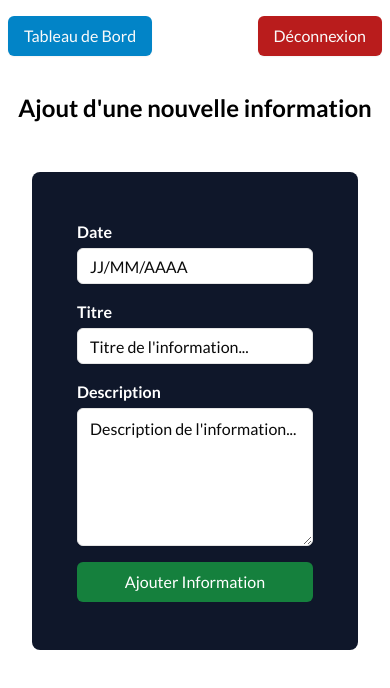
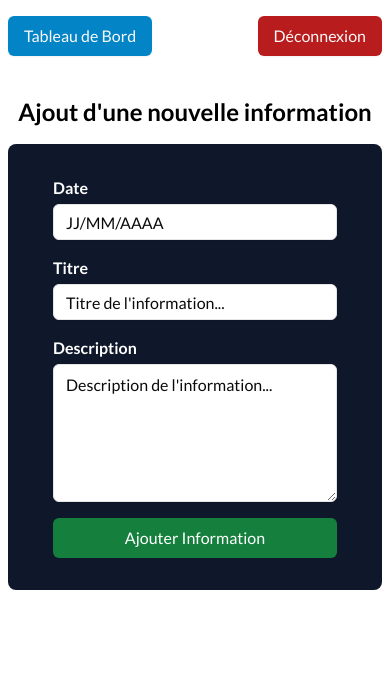
Before and after one commit to SebastienLaurentt/Galopins-Next-V2, a Next.js app: page /account/addnews in a window 390 px wide. Shown: the top 688 px of the page. Built offline with nearby package versions, Linux system fonts and the light colour scheme.

Commit message:
update css

```diff
--- a/app/(auth)/account/addnews/page.tsx
+++ b/app/(auth)/account/addnews/page.tsx
@@ -73,14 +73,13 @@ const AccountNewsAdd = () => {
   };
 
   return (
-    <div className="p-4">
     <main className="text-white">
       <AccountSectionHeader title="Ajout d'une nouvelle information" />
-        <div className="mx-2 px-2 md:mx-6 xl:mx-auto xl:max-w-screen-xl xl:px-16">
-          <div className="mt-12 flex flex-col items-center justify-center rounded-lg bg-slate-900 p-4">
+      <div className="mx-2 md:mx-6 xl:mx-auto xl:max-w-screen-xl xl:px-16">
+        <div className="mt-2 flex flex-col items-center justify-center rounded-lg bg-slate-900 p-4">
           <form
             onSubmit={handleSubmit}
-              className="flex w-[300px] flex-col gap-y-4  p-8 text-center md:w-[400px] lg:w-[500px]"
+            className="flex w-[300px] flex-col gap-y-4  px-2 py-4 text-center md:w-[400px] md:px-4 lg:w-[500px]"
           >
             <div className="space-y-1 text-left">
               <Label>Date</Label>
@@ -115,7 +114,6 @@ const AccountNewsAdd = () => {
         </div>
       </div>
     </main>
-    </div>
   );
 };
 
--- a/app/(auth)/account/addrando/page.tsx
+++ b/app/(auth)/account/addrando/page.tsx
@@ -154,14 +154,13 @@ const AccountRandoAdd = () => {
   };
 
   return (
-    <div className="p-4">
     <main className="text-white">
       <AccountSectionHeader title="Ajout d'une nouvelle randonnée" />
-        <div className="mx-2 px-2 md:mx-6 xl:mx-auto xl:max-w-screen-xl xl:px-16">
+      <div className="mx-2 md:mx-6 xl:mx-auto xl:max-w-screen-xl xl:px-16">
         <div className="mt-2 flex flex-col items-center justify-center rounded-md bg-slate-900 p-4">
           <form
             onSubmit={handleSubmit}
-              className="flex w-[300px] flex-col gap-y-4  p-8 text-center md:w-[400px] lg:w-[500px]"
+            className="flex w-[300px] flex-col gap-y-4 px-2 py-4 text-center md:w-[400px] md:px-4 lg:w-[500px]"
           >
             <div className="space-y-1 text-left">
               <Label>Date</Label>
@@ -241,7 +240,6 @@ const AccountRandoAdd = () => {
         </div>
       </div>
     </main>
-    </div>
   );
 };
 
--- a/app/(auth)/account/updatenews/[id]/NewsFormUpdate.tsx
+++ b/app/(auth)/account/updatenews/[id]/NewsFormUpdate.tsx
@@ -90,14 +90,13 @@ const NewsFormUpdate: React.FC<NewsFormUpdateProps> = ({ newsData, id }) => {
   };
 
   return (
-    <div className="p-4">
     <main className="text-white">
       <AccountSectionHeader title="Mise à jour de l'information" />
-        <div className="mx-2 px-2 md:mx-6 xl:mx-auto xl:max-w-screen-xl xl:px-16">
-          <div className="mt-6 flex flex-col items-center justify-center rounded-lg bg-slate-900 p-4">
+      <div className="mx-2 md:mx-6 xl:mx-auto xl:max-w-screen-xl xl:px-16">
+        <div className="mt-2 flex flex-col items-center justify-center rounded-lg bg-slate-900 p-4">
           <form
             onSubmit={handleSubmit}
-              className="flex w-[300px] flex-col gap-y-4  p-8 text-center md:w-[400px] lg:w-[500px]"
+            className="flex w-[300px] flex-col gap-y-4  px-2 py-4 text-center md:w-[400px] md:px-4 lg:w-[500px]"
           >
             <div className="space-y-1 text-left">
               <Label>Date</Label>
@@ -131,7 +130,6 @@ const NewsFormUpdate: React.FC<NewsFormUpdateProps> = ({ newsData, id }) => {
         </div>
       </div>
     </main>
-    </div>
   );
 };
 
--- a/app/(auth)/account/updaterando/[id]/RandoFormUpdate.tsx
+++ b/app/(auth)/account/updaterando/[id]/RandoFormUpdate.tsx
@@ -156,14 +156,13 @@ const RandoFormUpdate: React.FC<RandoFormUpdateProps> = ({ randoData, id }) => {
   };
 
   return (
-    <div className="p-4">
     <main className="text-white">
       <AccountSectionHeader title="Mise à jour de la randonnée" />
-        <div className="mx-2 px-2 md:mx-6 xl:mx-auto xl:max-w-screen-xl xl:px-16">
-          <div className="mt-2 flex flex-col items-center justify-center rounded-lg bg-slate-900 p-4">
+      <div className="mx-2 md:mx-6 xl:mx-auto xl:max-w-screen-xl xl:px-16">
+        <div className="mt-2 flex flex-col items-center justify-center rounded-lg bg-slate-900 ">
           <form
             onSubmit={handleSubmit}
-              className="flex w-[300px] flex-col gap-y-4  p-8 text-center md:w-[400px] lg:w-[500px]"
+            className="flex w-[300px] flex-col gap-y-4  px-2 py-4  text-center md:w-[400px] md:px-4 lg:w-[500px]"
           >
             <div className="space-y-1 text-left">
               <Label>Date</Label>
@@ -227,7 +226,6 @@ const RandoFormUpdate: React.FC<RandoFormUpdateProps> = ({ randoData, id }) => {
         </div>
       </div>
     </main>
-    </div>
   );
 };
 
--- a/components/AccountComponent/AccountSectionHeader.tsx
+++ b/components/AccountComponent/AccountSectionHeader.tsx
@@ -4,7 +4,7 @@ interface AccountSectionHeaderProps {
 
 const AccountSectionHeader = ({ title }: AccountSectionHeaderProps) => {
   return (
-    <h3 className="m-1 mx-auto text-center text-black md:w-[400px] lg:w-[500px]">
+    <h3 className="mx-auto mb-4 mt-6 text-center text-black md:mb-6 md:w-[400px] lg:w-[500px]">
       {title}
     </h3>
   );
```
Lines whose indentation alone changed are shown as unchanged.
